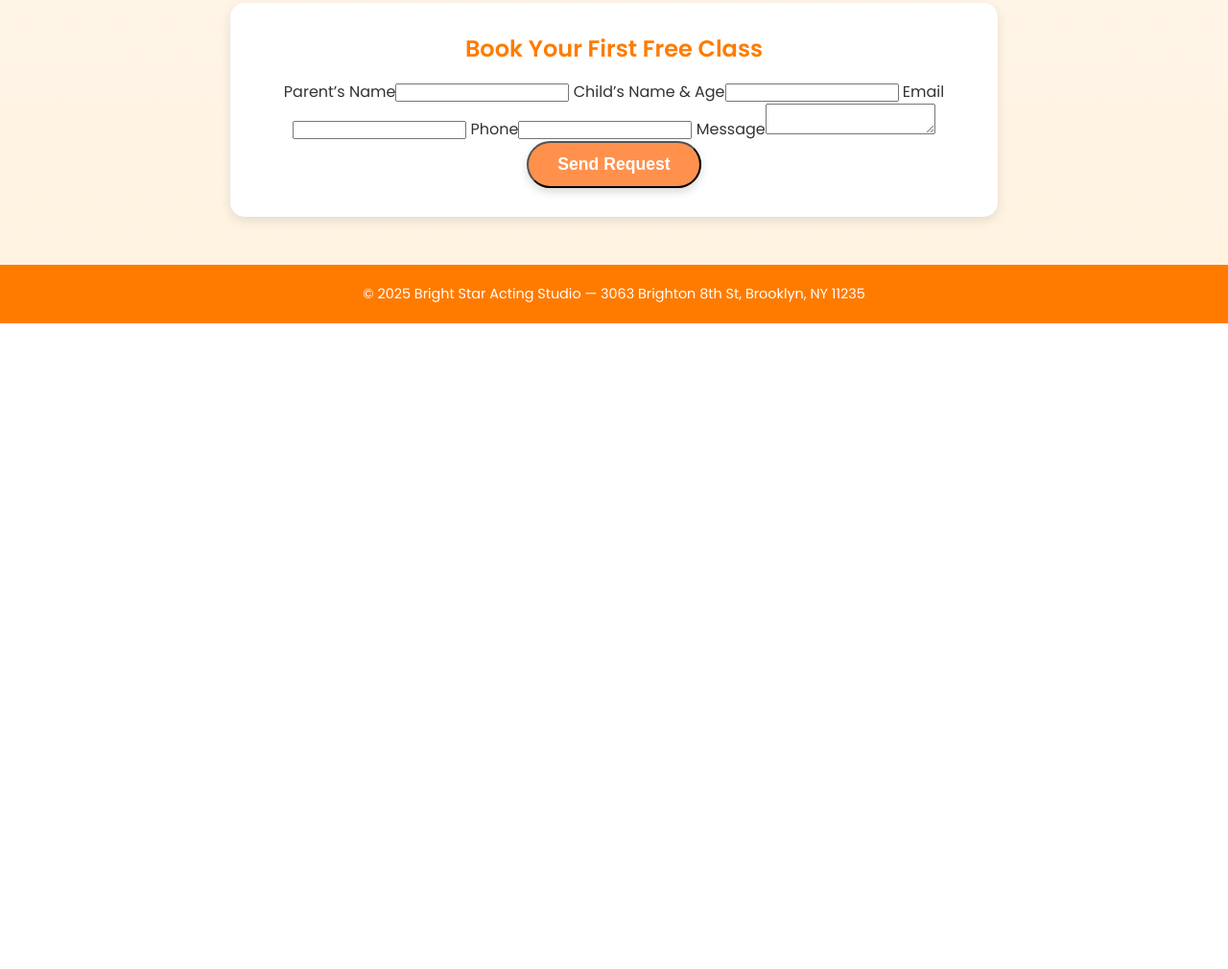
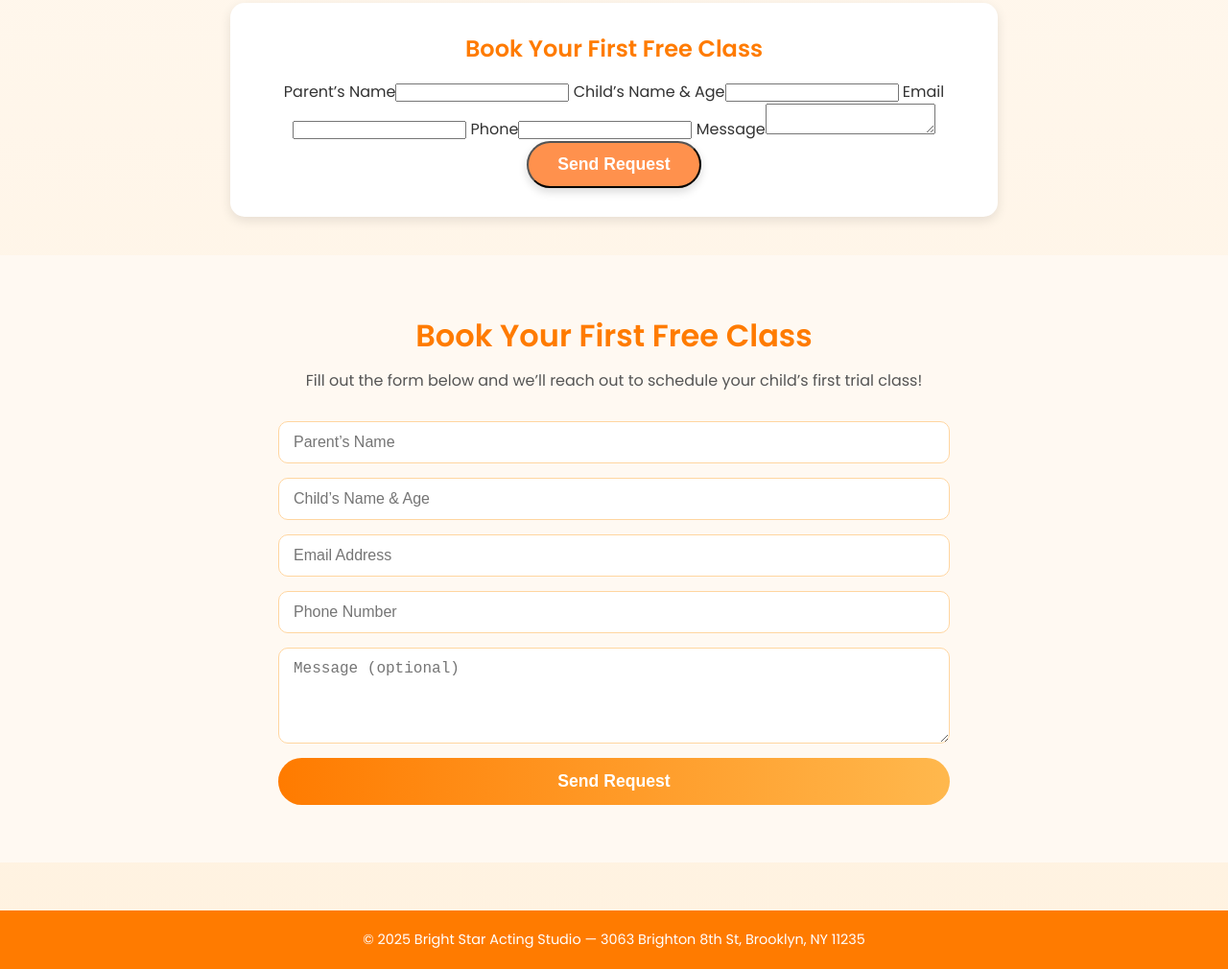
Before and after one commit to brightstaracting/brightstaracting, a plain HTML site: page index.html in a window 1280 px wide. Shown: the part 560-1570 px from the top of the page at 96% size. Before the commit the page ends 897 px from the top, so only its background shows below. Drawn offline with Linux system fonts and the light colour scheme.

Commit message:
Update index.html

```diff
--- a/index.html
+++ b/index.html
@@ -37,6 +37,51 @@
       <button class="btn" type="submit">Send Request</button>
     </form>
   </section>
+<!-- ===== BOOK YOUR FIRST CLASS SECTION ===== -->
+<section id="book-class" style="background:#fff9f2; padding:60px 20px; text-align:center;">
+  <div style="max-width:700px; margin:0 auto;">
+    <h2 style="font-size:2rem; color:#ff7b00; margin-bottom:10px;">
+      Book Your First Free Class
+    </h2>
+    <p style="color:#555; margin-bottom:30px;">
+      Fill out the form below and we’ll reach out to schedule your child’s first trial class!
+    </p>
+
+    <form id="contact-form" style="display:grid; gap:15px; text-align:left;">
+      <input type="text" name="parent-name" placeholder="Parent’s Name" required
+             style="padding:12px 15px; border:1px solid #ffd6a0; border-radius:10px; font-size:1rem;">
+      <input type="text" name="child-name" placeholder="Child’s Name & Age" required
+             style="padding:12px 15px; border:1px solid #ffd6a0; border-radius:10px; font-size:1rem;">
+      <input type="email" name="email" placeholder="Email Address" required
+             style="padding:12px 15px; border:1px solid #ffd6a0; border-radius:10px; font-size:1rem;">
+      <input type="tel" name="phone" placeholder="Phone Number" required
+             style="padding:12px 15px; border:1px solid #ffd6a0; border-radius:10px; font-size:1rem;">
+      <textarea name="message" placeholder="Message (optional)"
+                style="padding:12px 15px; border:1px solid #ffd6a0; border-radius:10px; font-size:1rem; min-height:100px;"></textarea>
+
+      <button type="submit" style="background:linear-gradient(90deg,#ff7b00,#ffb84d); color:white;
+              border:none; border-radius:999px; padding:14px 22px; font-size:1.1rem;
+              font-weight:600; cursor:pointer; transition:transform 0.2s;">
+        Send Request
+      </button>
+    </form>
+
+    <p id="thankyou-message" style="display:none; margin-top:25px; color:#2b8a3e; font-weight:600;">
+      ✅ Thank you! We’ll contact you soon to confirm your child’s first class.
+    </p>
+  </div>
+</section>
+
+<script>
+  // simple thank-you message after submission
+  const form = document.getElementById('contact-form');
+  const thankyou = document.getElementById('thankyou-message');
+  form.addEventListener('submit', (e) => {
+    e.preventDefault();
+    form.style.display = 'none';
+    thankyou.style.display = 'block';
+  });
+</script>
 
   <footer>
     <p>© 2025 Bright Star Acting Studio — 3063 Brighton 8th St, Brooklyn, NY 11235</p>
```
